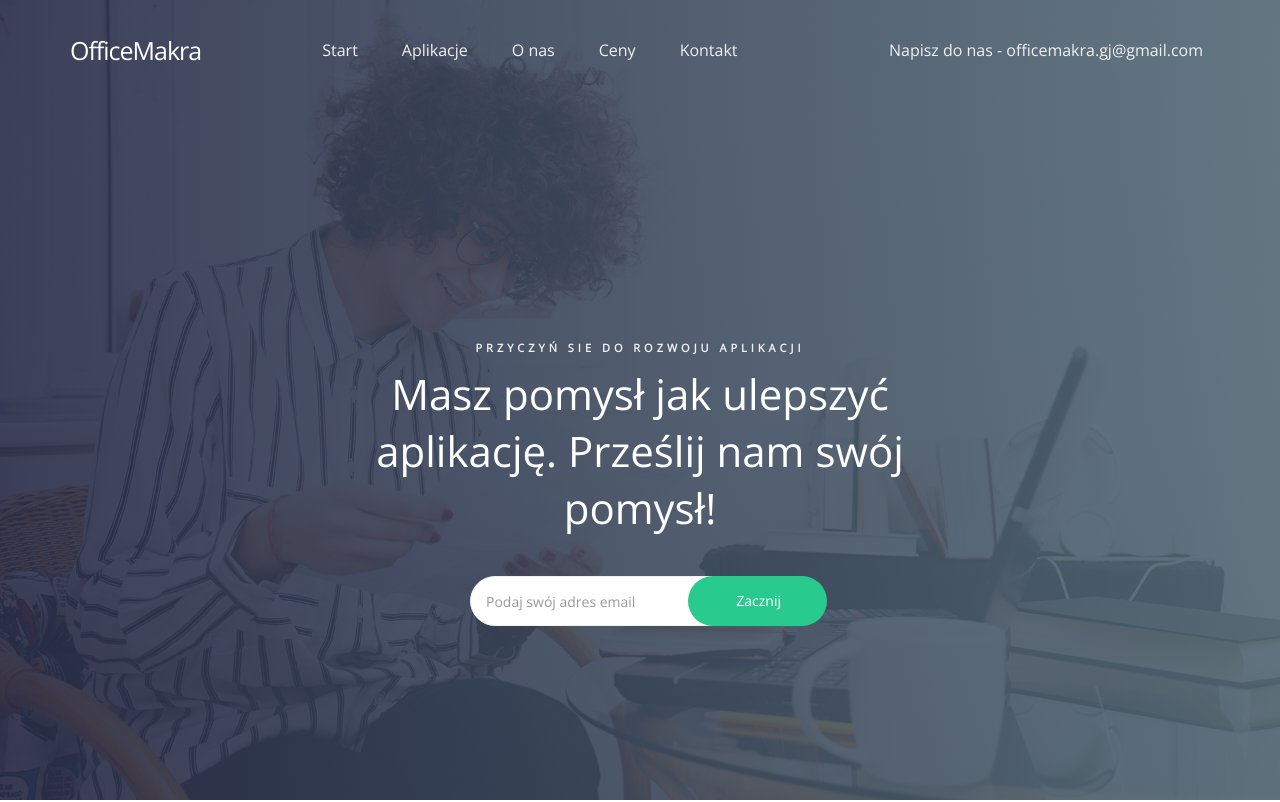
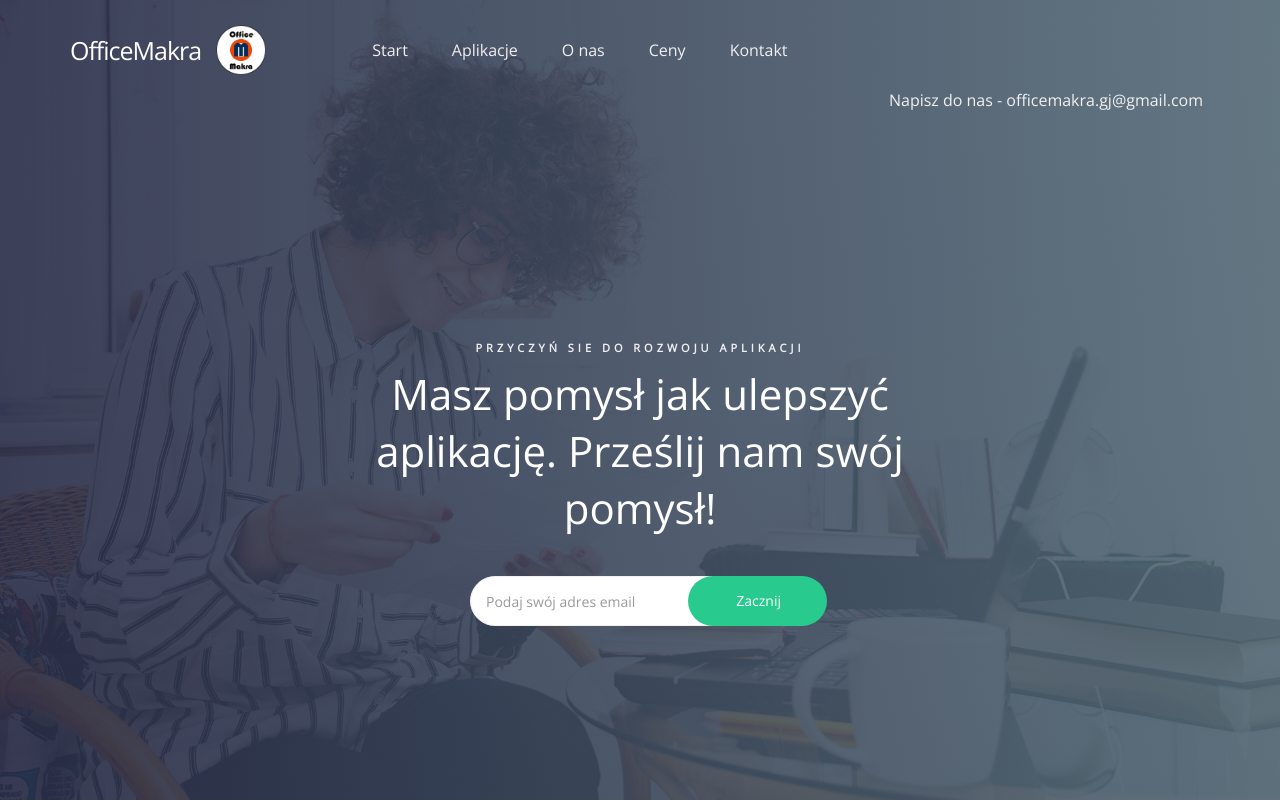
Before and after one commit to grzegjar/office-makra, a plain HTML site: page index.html in a window 1280 px wide. Shown: the top 802 px of the page. Drawn offline with nearby package versions, Linux system fonts and the light colour scheme.

Commit message:
Update index.html

```diff
--- a/index.html
+++ b/index.html
@@ -50,6 +50,7 @@
                 </button>
 
                 <!-- lOGO TEXT HERE -->
+		    <img src="images/LogoMax.png" width="50" height="50" alt="OfficeMakra">
                 <a href="index.html" class="navbar-brand">OfficeMakra</a>
             </div>
 
```
